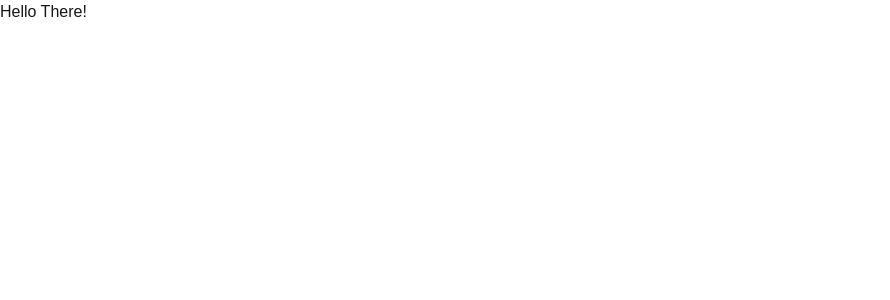
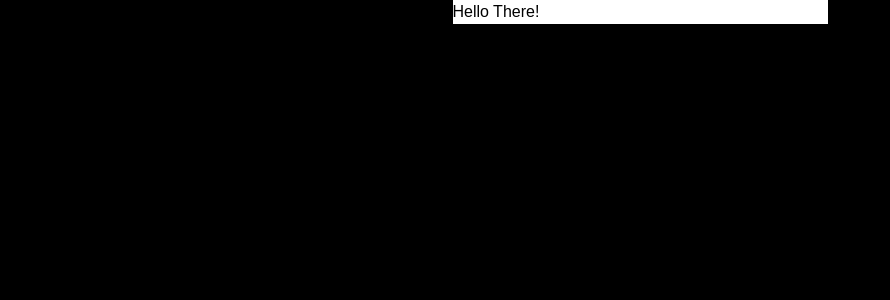
Before and after one commit to SmackSmash/tgg, a Next.js app: page / in a window 1280 px wide. Shown: the top 300 px of the page, without its empty margins (0-890 px from the left). Built offline with nearby package versions, Linux system fonts and the light colour scheme.

Commit message:
Add basic layout styles

```diff
--- a/src/app/globals.css
+++ b/src/app/globals.css
@@ -1,24 +1,4 @@
 @import 'tailwindcss';
-
-:root {
-  --background: #ffffff;
-  --foreground: #171717;
-}
-
-@theme inline {
-  --color-background: var(--background);
-  --color-foreground: var(--foreground);
-}
-
-@media (prefers-color-scheme: dark) {
-  :root {
-    --background: #0a0a0a;
-    --foreground: #ededed;
-  }
-}
-
 body {
-  background: var(--background);
-  color: var(--foreground);
   font-family: Arial, Helvetica, sans-serif;
 }
--- a/src/app/layout.tsx
+++ b/src/app/layout.tsx
@@ -13,8 +13,8 @@ export default function RootLayout({
   children: React.ReactNode;
 }>) {
   return (
-    <html lang='en'>
-      <body className='antialiased'>
+    <html lang='en' className='bg-black'>
+      <body className='mx-auto w-93.75 bg-white antialiased'>
         <Providers>{children}</Providers>
       </body>
     </html>
```
